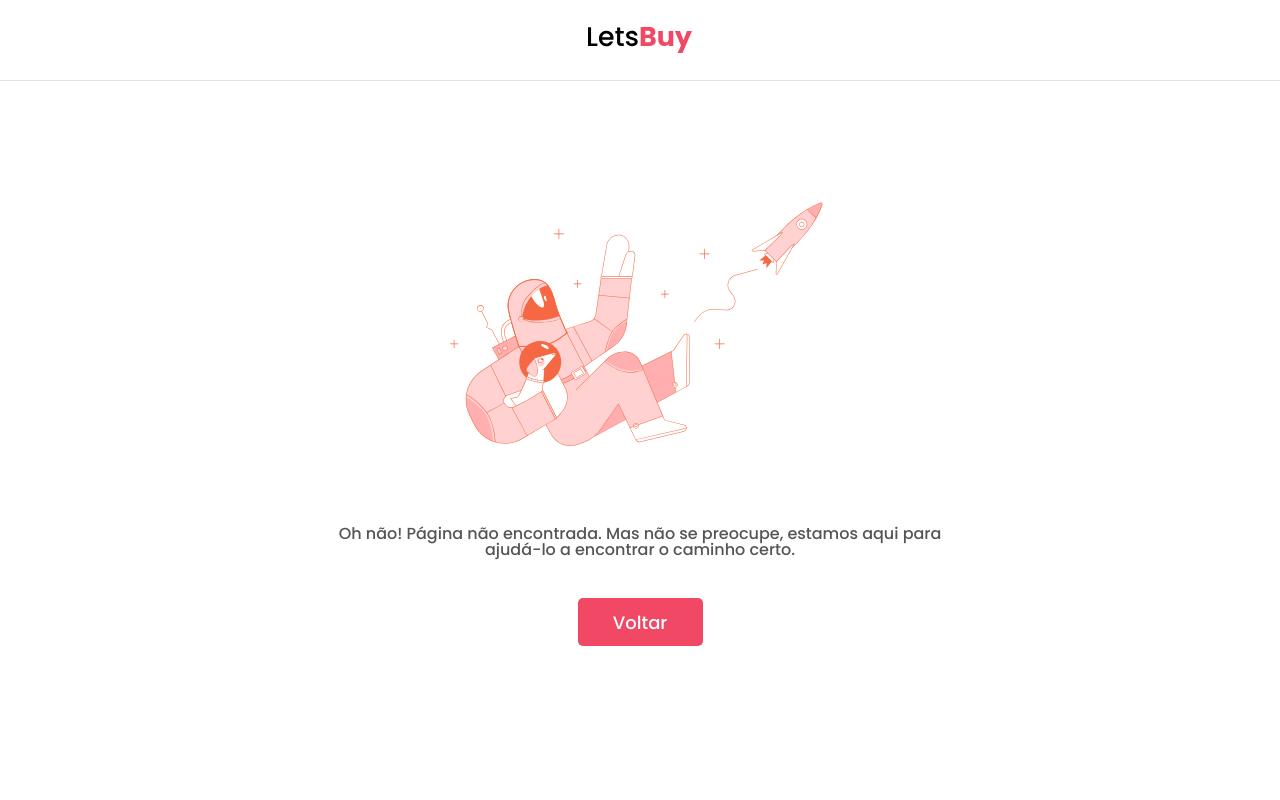
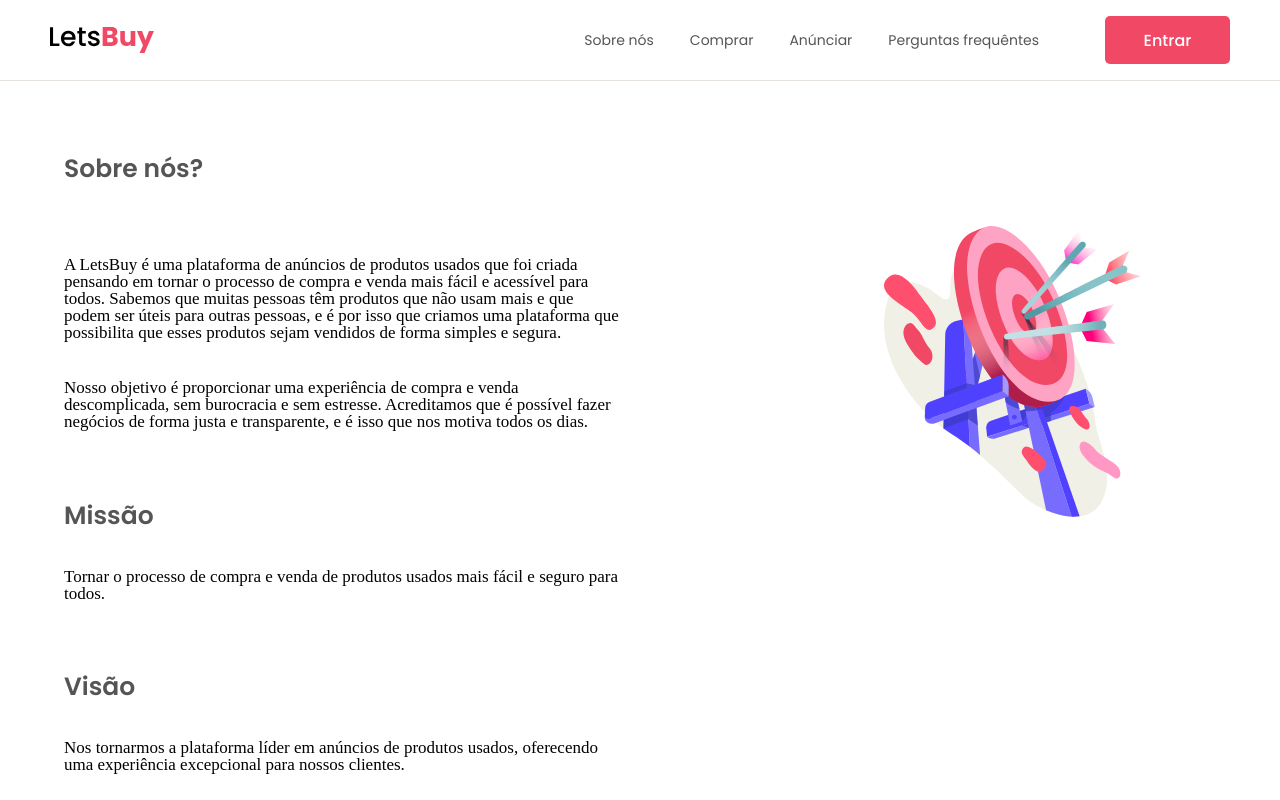
Before and after one commit to letssBuyy/letsbuy_web, a React (Create React App) app: page /sobre-nos in a window 1280 px wide. Shown: the top 800 px of the page. Built offline with nearby package versions, Linux system fonts and the light colour scheme.

Commit message:
Criação da tela Sobre Nós-About Us

```diff
--- /dev/null
+++ b/src/assets/styles/AboutUsStyle.js
@@ -0,0 +1,48 @@
+import styled from "styled-components";
+import { colors } from "../../utils/colors";
+import { fonts } from '../../utils/fonts'
+
+export const Container = styled.div`
+    max-width: 376px;
+    display: flex;
+    flex-direction: column;
+    align-items: center;
+    margin: 55px auto 0 auto;
+    width: '90vw',
+    height: '100vh',
+    border: 'pink 1px solid',
+    padding: '20px',
+    justifyContent: 'space-between'
+
+
+> div {
+  width: 100%;
+  margin-bottom: 30px;
+}
+
+@media screen and (max-width: 500px) {
+  padding: 20px;
+}
+
+    `
+
+    export const Title = styled.p`
+  color: ${colors.blackGray};
+  font-family: '${fonts.semiBold}';
+  font-size: 25px;
+  margin-bottom: 40px;
+`
+
+export const P = styled.p`
+  color: ${colors.black};
+  font-size: 17px;
+  margin: 3px 0px 3px 0px;
+`
+
+export const Image = styled.img`
+    max-width: 90%;
+    height: auto;
+    margin-bottom:10px;
+`;
+
+    ;
--- /dev/null
+++ b/src/pages/AboutUs.js
@@ -0,0 +1,102 @@
+import React, { useState } from "react";
+import ImageAboutUs from '../assets/images/AboutUs.svg'
+import { Container, Title, P, Image} from "../assets/styles/AboutUsStyle";
+import Navbar from "../components/Navbar";
+
+export default function toLoad() {
+
+    function enviar() {
+
+    }
+
+    return (
+        <>
+            <Navbar type='principal'
+                isAuthenticated={false}
+                showBackButton={true}
+            />
+            <div style={{
+                width: '100%',
+                height: '100%',
+                alignItems: 'center',
+                justifyContent: 'center'
+            }}>
+                <Container>
+                    <div style={{
+                        width: '90vw',
+                        height: '100vh',
+                        //border: 'yellow 2px solid',
+                        padding: '20px',
+                        display: 'flex',
+                    }}>
+                        <div style={{
+                            width: '48.5%',
+                            height: '99%',
+                            //border: 'green 1px solid',
+                            display: 'flex',
+                            flexDirection: "column",
+                            justifyContent:'space-between'
+                        }}>
+                            <div style={{
+                                width: '100%',
+                                height: '35%',
+                                //border: 'blue 1px solid',
+                                display: 'flex',
+                                flexDirection: 'column',
+                                justifyContent:'space-between'
+                            }}>
+                            <Title>Sobre nós?</Title>
+                            <P>A LetsBuy é uma plataforma de anúncios de produtos usados que foi
+                                 criada pensando em tornar o processo de compra e venda mais fácil e acessível para todos. Sabemos que muitas pessoas têm produtos que não usam mais e que podem ser úteis para outras pessoas, e é por isso que criamos uma plataforma que possibilita que esses produtos sejam vendidos de forma simples e segura.
+                            </P>
+
+                            <div style={{
+                                width: '100%',
+                                //border: 'pink 1px solid'
+                            }}>
+                            <P>Nosso objetivo é proporcionar uma experiência de compra e venda descomplicada, sem burocracia e sem estresse.
+                                 Acreditamos que é possível fazer negócios de forma justa e transparente, e é isso que nos motiva todos os dias.</P>
+                        </div>
+                            </div>
+                            <div style={{
+                            width: '100%',
+                            //border: 'black 1px solid'
+                        }}>
+                            <Title>Missão</Title>
+                            <P>Tornar o processo de compra e venda de produtos usados mais fácil  e seguro para todos.</P>
+                        </div>
+                        <div style={{
+                            width: '100%',
+                            //border: 'black 1px solid'
+                        }}>
+                            <Title>Visão</Title>
+                            <P>Nos tornarmos a plataforma líder em anúncios de produtos usados, oferecendo uma experiência excepcional para nossos clientes.</P>
+                        </div>
+                        <div style={{
+                            width: '100%',
+                            //border: 'black 1px solid'
+                        }}>
+                            <Title>Valores</Title>
+                            <P>transparência, a confiança e a sustentabilidade. Acreditamos em fazer negócios de forma justa e transparente, mantendo a confiança dos nossos usuários</P>
+                        </div>
+                        </div>
+
+                        <div style={{
+                            width: '45%',
+                            height: '55%',
+                            display:'flex',
+                            justifyContent:'flex-end',
+                            alignItems:'center'
+                            //border: 'black 1px solid'
+                        }}>
+                             <Image
+                    src={ImageAboutUs}
+                    alt="imagem de nao encontrado"
+                />
+                        </div>
+                    </div>
+                </Container>
+            </div>
+        </>
+    )
+}
--- a/src/routers/router.js
+++ b/src/routers/router.js
@@ -6,6 +6,7 @@ import Login from '../pages/Login';
 import NotFound from '../pages/NotFound';
 import RecoveryEmail  from '../pages/RecoveryEmail';
 import RecoveryPassword  from '../pages/RecoveryPassword';
+import AboutUs  from '../pages/AboutUs';
 
 export default function Routers() {
     return (
@@ -15,6 +16,7 @@ export default function Routers() {
                 <Route  path='/entrar' element={<Login />} />
                 <Route path='/recuperar-email' element={<RecoveryEmail />}/>
                 <Route path='/recuperar-senha' element={<RecoveryPassword />}/>
+                <Route path='/sobre-nos' element={<AboutUs />}/>
                 <Route  path='*' element={<NotFound />} />
             </Routes>
         </Router>
```
Also changed, not shown: src/assets/images/AboutUs.svg (added), 1 other file (tests, documents, lock files or other folders).
